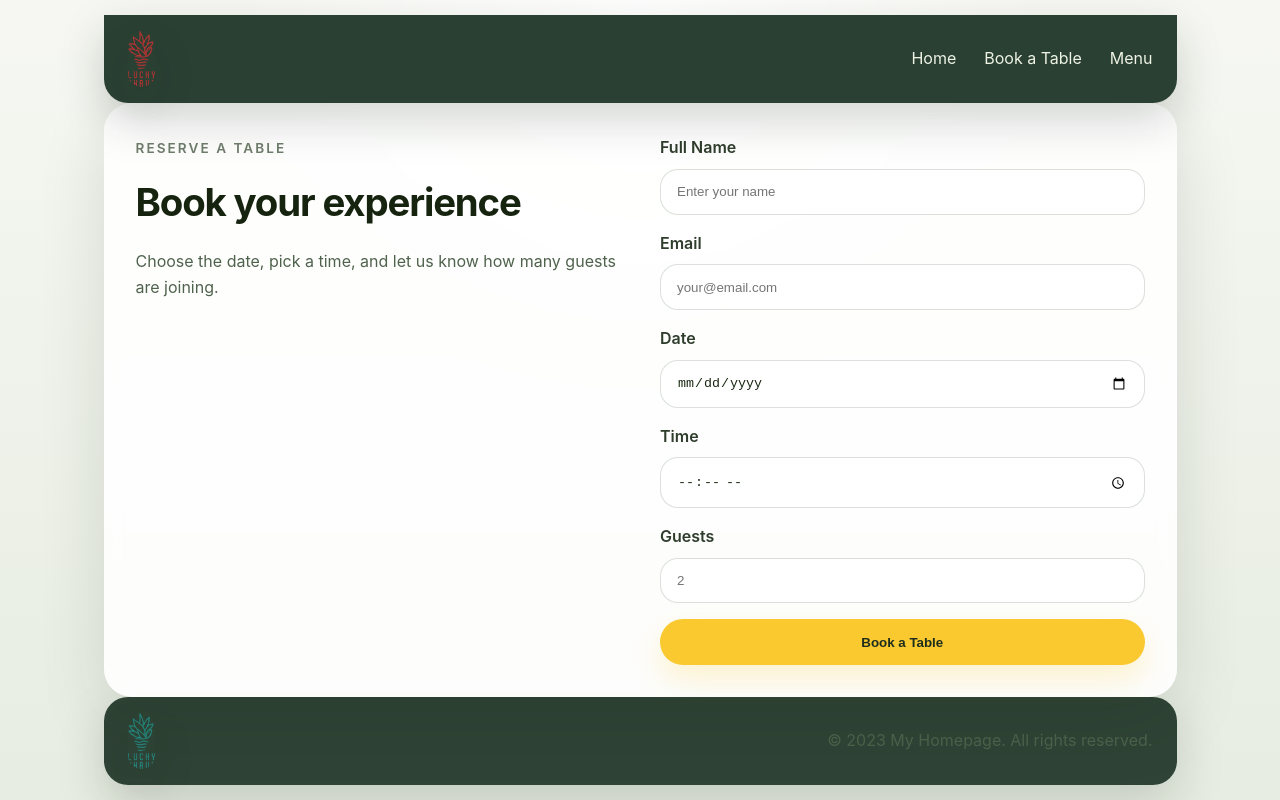
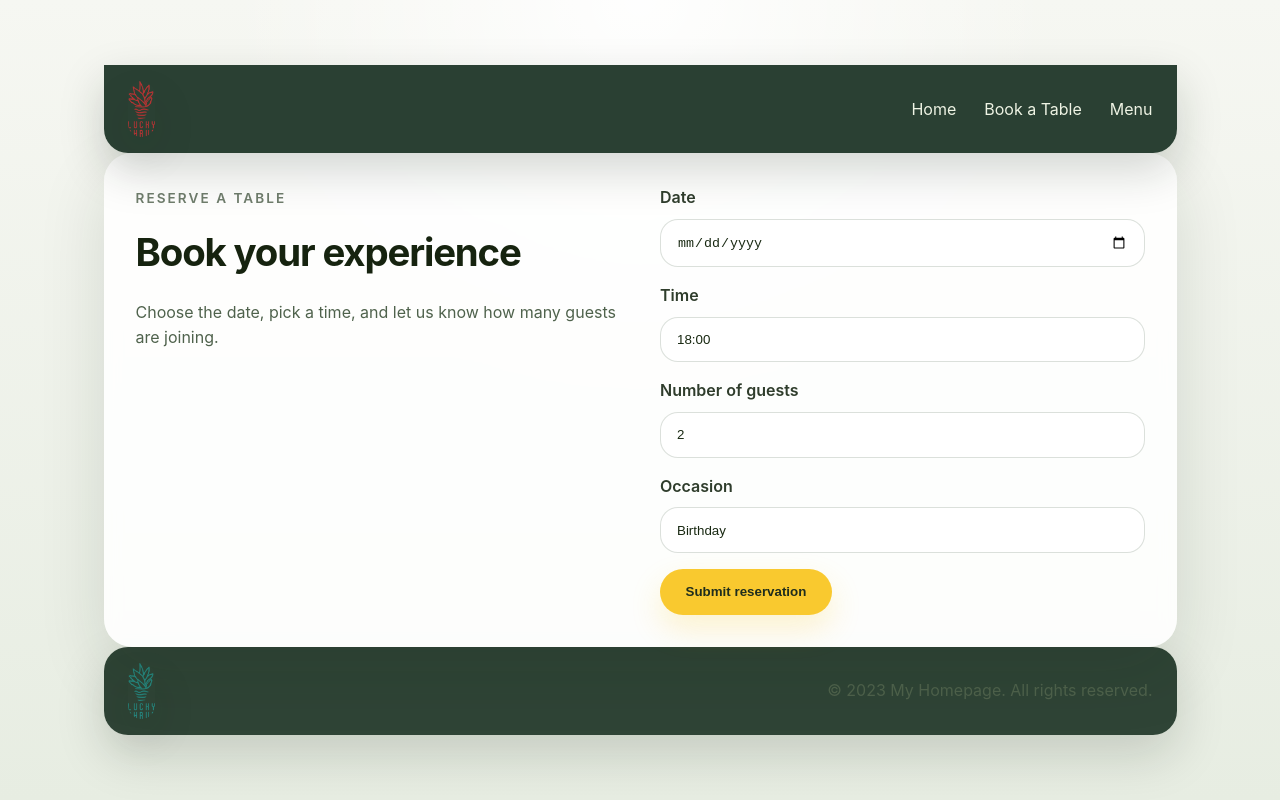
Before and after one commit to Saladin-99/capstone-llrestaurant, a React (Create React App) app: page /booking in a window 1280 px wide. Built offline with nearby package versions, Linux system fonts and the light colour scheme.

Commit message:
add booking page

```diff
--- a/src/App.css
+++ b/src/App.css
@@ -295,7 +295,8 @@
   font-weight: 600;
 }
 
-.booking-form input {
+.booking-form input,
+.booking-form select {
   width: 100%;
   padding: 0.9rem 1rem;
   border: 1px solid var(--border);
@@ -304,8 +305,17 @@
   color: #192912;
 }
 
-.booking-form input:focus {
+.booking-form select {
+  appearance: none;
+}
+
+.booking-form input:focus,
+.booking-form select:focus {
   outline: 2px solid rgba(249, 201, 47, 0.35);
+}
+
+.booking-form button {
+  justify-self: start;
 }
 
 @media (max-width: 900px) {
--- /dev/null
+++ b/src/components/BookingForm.js
@@ -0,0 +1,86 @@
+import { useState } from 'react';
+
+function BookingForm() {
+  const [date, setDate] = useState('');
+  const [time, setTime] = useState('18:00');
+  const [guests, setGuests] = useState(2);
+  const [occasion, setOccasion] = useState('Birthday');
+  const [availableTimes] = useState([
+    '10:00',
+    '11:30',
+    '13:00',
+    '15:30',
+    '18:00',
+    '19:30',
+    '21:00',
+  ]);
+
+  const handleSubmit = (event) => {
+    event.preventDefault();
+    alert(`Reservation received for ${date} at ${time}, ${guests} guest(s), occasion: ${occasion}.`);
+  };
+
+  return (
+    <form className="booking-form" onSubmit={handleSubmit}>
+      <label htmlFor="res-date">
+        Date
+        <input
+          id="res-date"
+          type="date"
+          value={date}
+          onChange={(event) => setDate(event.target.value)}
+          required
+        />
+      </label>
+
+      <label htmlFor="res-time">
+        Time
+        <select
+          id="res-time"
+          value={time}
+          onChange={(event) => setTime(event.target.value)}
+          required
+        >
+          {availableTimes.map((availableTime) => (
+            <option key={availableTime} value={availableTime}>
+              {availableTime}
+            </option>
+          ))}
+        </select>
+      </label>
+
+      <label htmlFor="guests">
+        Number of guests
+        <input
+          id="guests"
+          type="number"
+          min="1"
+          max="12"
+          value={guests}
+          onChange={(event) => setGuests(Number(event.target.value))}
+          required
+        />
+      </label>
+
+      <label htmlFor="occasion">
+        Occasion
+        <select
+          id="occasion"
+          value={occasion}
+          onChange={(event) => setOccasion(event.target.value)}
+          required
+        >
+          <option value="Birthday">Birthday</option>
+          <option value="Anniversary">Anniversary</option>
+          <option value="Other">Other</option>
+        </select>
+      </label>
+
+      <button type="submit" className="button button--primary">
+        Submit reservation
+      </button>
+    </form>
+  );
+}
+
+export default BookingForm;
--- a/src/components/BookingPage.js
+++ b/src/components/BookingPage.js
@@ -1,3 +1,5 @@
+import BookingForm from './BookingForm';
+
 function BookingPage() {
   return (
     <section className="page-section booking-page">
@@ -6,29 +8,7 @@ function BookingPage() {
         <h2>Book your experience</h2>
         <p>Choose the date, pick a time, and let us know how many guests are joining.</p>
       </div>
-      <form className="booking-form">
-        <label>
-          Full Name
-          <input type="text" placeholder="Enter your name" />
-        </label>
-        <label>
-          Email
-          <input type="email" placeholder="your@email.com" />
-        </label>
-        <label>
-          Date
-          <input type="date" />
-        </label>
-        <label>
-          Time
-          <input type="time" />
-        </label>
-        <label>
-          Guests
-          <input type="number" min="1" max="12" placeholder="2" />
-        </label>
-        <button type="submit" className="button button--primary">Book a Table</button>
-      </form>
+      <BookingForm />
     </section>
   );
 }
--- a/src/components/Header.js
+++ b/src/components/Header.js
@@ -1,11 +1,17 @@
+import { useNavigate } from 'react-router-dom';
+
 function Header() {
+  const navigate = useNavigate();
+
   return (
     <header className="page-section hero-section">
       <div>
         <p className="eyebrow">Little Lemon</p>
         <h1>Chicago</h1>
         <p>We are a family-owned Mediterranean restaurant focused on traditional recipes served with a modern twist.</p>
-        <button className="button button--primary">Reserve a table</button>
+        <button className="button button--primary" onClick={() => navigate('/booking')}>
+          Reserve a table
+        </button>
       </div>
       <div className="hero-image-placeholder" />
     </header>
```
